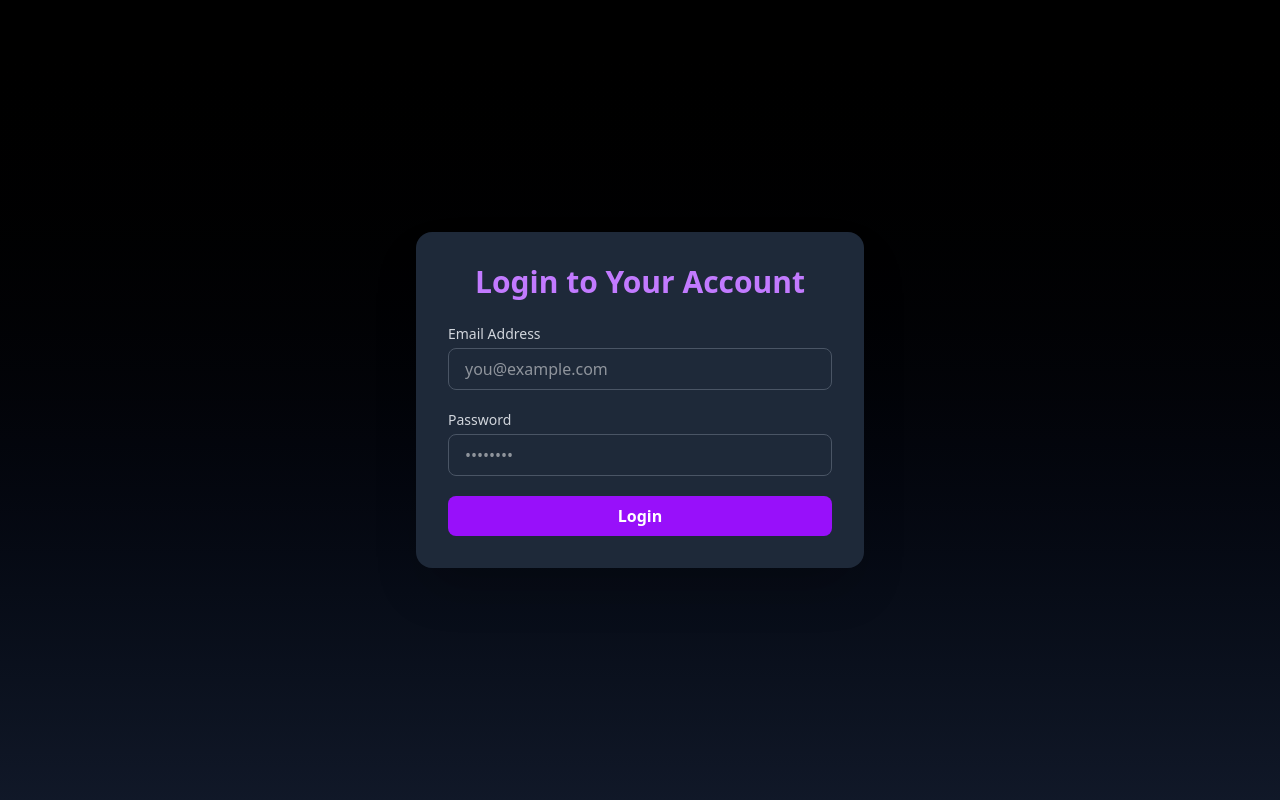
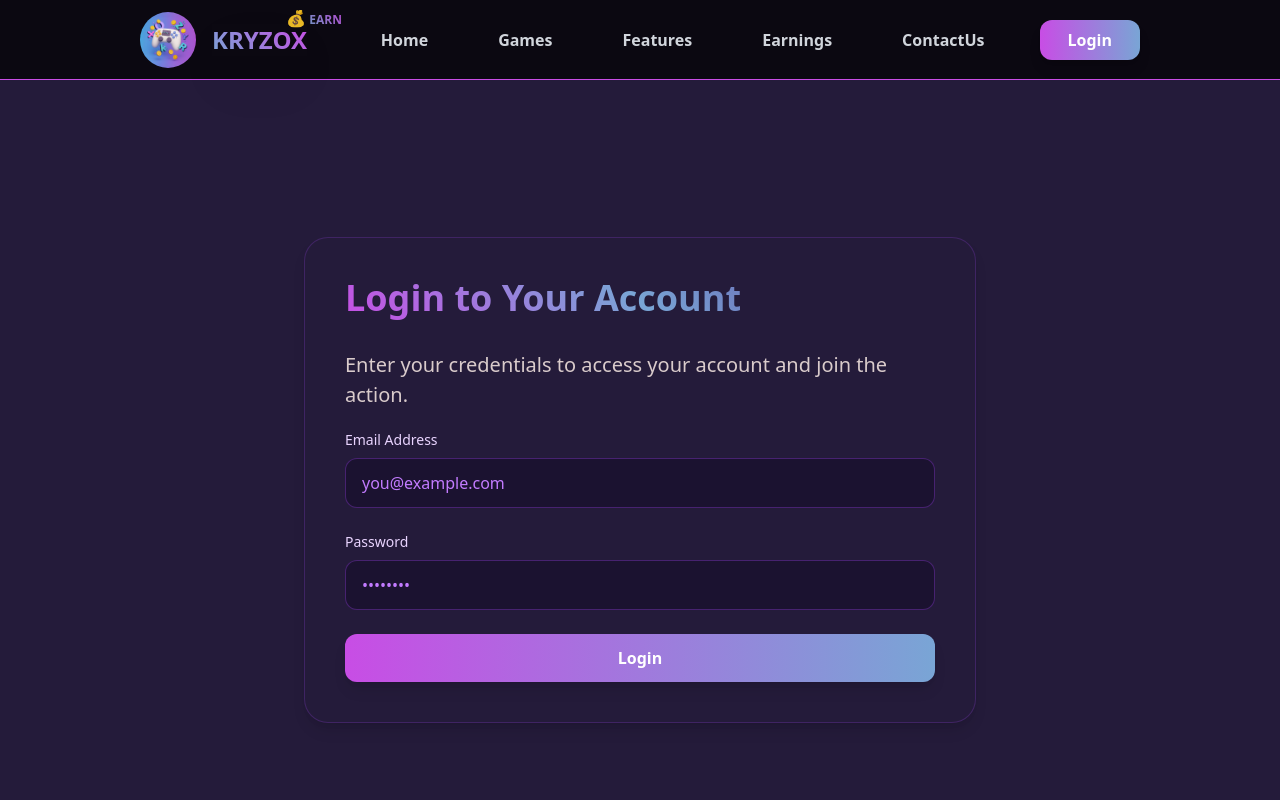
Before and after one commit to aadityasigdel/Kryzox, a React (Vite) app: page /auth/login in a window 1280 px wide. Shown: the top 800 px of the page. Built offline with nearby package versions, Linux system fonts and the light colour scheme.

Commit message:
#feature:add login feature

```diff
--- a/src/app/App.jsx
+++ b/src/app/App.jsx
@@ -1,9 +1,19 @@
 
-import { useSelector } from 'react-redux';
+import { useSelector,useDispatch } from 'react-redux';
 import RouteHandler from "../routes/Routes";
+import { login } from '../store/slices/auth.slice';
+import { useEffect } from 'react';
 const App = () => {
-  const {isAuthenticate}=useSelector(state=>state.auth);
+  const {isLoggedIn,isAuthenticate}=useSelector(state=>state.auth);
+    const dispatch=useDispatch();
   console.log({isAuthenticate});
+  useEffect(()=>{
+if(!isLoggedIn){
+  if(localStorage.getItem("token")){
+    dispatch(login());
+  }
+}
+  },[])
   return (
     <div>
       {/* {
--- a/src/components/Footer/pages/AcceptableUsePolicy.jsx
+++ b/src/components/Footer/pages/AcceptableUsePolicy.jsx
@@ -5,7 +5,6 @@ const AcceptableUsePolicy = () => {
     <div className="bg-[#1B1233] text-white px-6 md:px-16 lg:px-32 py-12">
       <div className="max-w-5xl mx-auto">
         {/* Page Title */}
-             {/* Page Title */}
       <h1 className="text-4xl md:text-5xl font-bold text-center mb-2 relative">
         <span
           className="text-transparent bg-clip-text"
--- a/src/components/Navbar/NavBar.jsx
+++ b/src/components/Navbar/NavBar.jsx
@@ -1,9 +1,11 @@
 import { useState } from "react";
 import { Link as ScrollLink } from "react-scroll";
-
+import { useSelector } from "react-redux";
 import { AlignJustify as Hamburger, X } from "lucide-react"; //handlebar
 import "./navbar.css";
 import clsx from "clsx";
+import { NavLink } from "react-router-dom";
+import { use } from "react";
 // navbar links
 const navLinks = [
   { name: "Home", path: "#", id: "home" },
@@ -41,8 +43,35 @@ const Logo = () => {
 //   )
 //  }
 
+// login button
+
+const LoginBtn = ({ children, className }) => {
+  return (
+    <button
+      className={clsx(
+        "px-7 py-2 text-white font-semibold rounded-xl shadow-lg transition-all duration-500 bg-[length:200%_100%] hover:bg-[position:100%_0]",
+        className
+      )}
+      style={{
+        backgroundImage: "linear-gradient(to right, #c84de5, #79a5d5, #5e41a1)",
+      }}
+    >
+      {children}
+    </button>
+  );
+};
+
+// logged in user profile
+const LoggedInUserProfile = ({ userData }) => {
+  console.log({userName:userData?.name})
+  return (
+    <div className="flex gap-2">
+      <p className="text-white">{userData?.name || "Radhe"}</p>
+    </div>
+  );
+};
 // design navigation for mobile
-const MobileNavigation = ({ setIsMobileNavOpen, isMobileNavOpen }) => {
+const MobileNavigation = ({ setIsMobileNavOpen, isMobileNavOpen ,isLoggedIn,loggedInUserInfo }) => {
   return (
     <div
       className={clsx(
@@ -77,6 +106,13 @@ const MobileNavigation = ({ setIsMobileNavOpen, isMobileNavOpen }) => {
             {item.name}
           </ScrollLink>
         ))}
+        {!isLoggedIn ? (
+          <NavLink to="/auth/login">
+            <LoginBtn>Login</LoginBtn>
+          </NavLink>
+        ) : (
+          <LoggedInUserProfile userData={loggedInUserInfo} />
+        )}
       </div>
     </div>
   );
@@ -84,10 +120,14 @@ const MobileNavigation = ({ setIsMobileNavOpen, isMobileNavOpen }) => {
 
 const NavBar = () => {
   const [isMobileNavOpen, setIsMobileNavOpen] = useState(false);
+  const { isLoggedIn, loggedInUserInfo } = useSelector((state) => state.auth);
+  console.log({ loggedInUserInfo });
   return (
     <nav className="h-[80px] w-full max-w-[1600px] fixed top-0 z-20  bg-[#0B0811] text-white flex items-center justify-between px-3 border-b border-b-[#c84de5] md:px-7 lg:px-35">
       {/* logo section */}
       <Logo />
+      {/* navlink contianer */}
+      <div className="flex gap-10 items-center">
         <ul className="list-none h-auto w-auto bg font-semibold text-gray-300 hidden md:gap-5 lg:gap-10 md:flex">
           {navLinks.map((link) => (
             <li key={link.name} className="cursor-pointer">
@@ -111,10 +151,22 @@ const NavBar = () => {
             </li>
           ))}
         </ul>
+        {!isLoggedIn ? (
+          <NavLink to="/auth/login">
+            <LoginBtn className="hidden md:block" userData={loggedInUserInfo}>
+              Login
+            </LoginBtn>
+          </NavLink>
+        ) : (
+          <LoggedInUserProfile userData={loggedInUserInfo}/>
+        )}
+      </div>
       {/* hamburger menu for mobile devices */}
       <MobileNavigation
         setIsMobileNavOpen={setIsMobileNavOpen}
         isMobileNavOpen={isMobileNavOpen}
+        isLoggedIn={isLoggedIn}
+        loggedInUserInfo={loggedInUserInfo}
       />
 
       <Hamburger
--- a/src/components/auth/Login.jsx
+++ b/src/components/auth/Login.jsx
@@ -1,10 +1,11 @@
 import React, { useState, useEffect } from "react";
 import usePostData from "../../hooks/postData";
-import toast from "react-hot-toast";
 import { useDispatch } from "react-redux";
 import ClipLoader from "react-spinners/ClipLoader";
-import { login,setRole } from "../../store/slices/auth.slice";
+import { login, setRole,setLoggedData } from "../../store/slices/auth.slice";
 import { useNavigate } from "react-router-dom";
+import NavBar from "../Navbar/NavBar";
+import Footer from "../Footer/Footer";
 
 export default function LoginPage() {
   const [formData, setFormData] = useState({
@@ -16,16 +17,22 @@ export default function LoginPage() {
   const navigate = useNavigate();
   const { postData, result, responseError, loading, statusCode } =
     usePostData();
+  const [isSuccess, setIsSuccess] = useState(false);
 
   useEffect(() => {
-    console.log({statusCodeFromLogin:statusCode});
     if (statusCode === 200) {
-      toast.success(result?.message || "Login successful");
-      localStorage.setItem("token", JSON.stringify("Bearer "+result?.token));
+      localStorage.setItem("token", JSON.stringify("Bearer " + result?.token));
       dispatch(login());
-      if(result?.user?.roles[0]?.name === "ROLE_ADMIN") {
+      if (result?.user?.roles[0]?.name === "ROLE_ADMIN") {
         dispatch(setRole({ role: "ROLE_ADMIN" }));
       }
+      setIsSuccess(true);
+      const timer = setTimeout(() => {
+        setIsSuccess(false);
+        dispatch(setLoggedData(result?.user));
+        navigate("/");
+      }, 3000);
+      return () => clearTimeout(timer);
     }
     if (responseError) {
       toast.error(responseError?.response?.data?.message || "Failed to login");
@@ -43,15 +50,40 @@ export default function LoginPage() {
   };
 
   return (
-    <div className="min-h-screen flex items-center justify-center bg-gradient-to-b from-black to-gray-900 px-4">
-      <div className="w-full max-w-md bg-gray-800 p-8 rounded-2xl shadow-2xl text-white space-y-6">
-        <h2 className="text-3xl font-bold text-center text-purple-400">
+    <div className="">
+      <NavBar />
+      <div className="w-full min-h-screen bg-[#241B3A] flex items-center justify-center py-16 px-4 mt-[80px]">
+        <div className="w-full max-w-2xl bg-[#241B3A] p-10 rounded-3xl shadow-lg border border-purple-500/20 space-y-6">
+          {/* Heading */}
+          <h2
+            className="text-2xl font-semibold pb-2 md:text-4xl md:text-left text-center"
+            style={{
+              background: "linear-gradient(45deg, #c84de5, #79a5d5, #5e41a1)",
+              WebkitBackgroundClip: "text",
+              color: "transparent",
+            }}
+          >
             Login to Your Account
           </h2>
+          <p className="text-[14px] inline text-[#d9cbcb] md:text-[20px] md:text-left text-center">
+            Enter your credentials to access your account and join the action.
+          </p>
 
-        <form className="space-y-5" onSubmit={loginHandler}>
+          {/* Success Message */}
+          {isSuccess && (
+            <p className="text-center text-lg font-semibold text-green-400 mt-4">
+              ✅ Login successful!
+            </p>
+          )}
+
+          {/* Form */}
+          <form className="space-y-6 mt-5" onSubmit={loginHandler}>
+            {/* Email */}
             <div>
-            <label htmlFor="username" className="block mb-1 text-sm text-gray-300">
+              <label
+                htmlFor="username"
+                className="block text-sm font-medium text-purple-200 mb-2"
+              >
                 Email Address
               </label>
               <input
@@ -60,14 +92,15 @@ export default function LoginPage() {
                 placeholder="you@example.com"
                 onChange={handleInput}
                 required
-              className="w-full px-4 py-2 rounded-lg bg-gray-800 text-white border border-gray-600 focus:outline-none focus:ring-2 focus:ring-purple-500"
+                className="w-full px-4 py-3 bg-[#1B1230] border border-purple-500/30 rounded-xl text-white placeholder-purple-400 focus:outline-none focus:border-purple-400 focus:ring-1 focus:ring-purple-400 transition-all"
               />
             </div>
 
+            {/* Password */}
             <div>
               <label
                 htmlFor="password"
-              className="block mb-1 text-sm text-gray-300"
+                className="block text-sm font-medium text-purple-200 mb-2"
               >
                 Password
               </label>
@@ -77,19 +110,26 @@ export default function LoginPage() {
                 placeholder="••••••••"
                 onChange={handleInput}
                 required
-              className="w-full px-4 py-2 rounded-lg bg-gray-800 text-white border border-gray-600 focus:outline-none focus:ring-2 focus:ring-purple-500"
+                className="w-full px-4 py-3 bg-[#1B1230] border border-purple-500/30 rounded-xl text-white placeholder-purple-400 focus:outline-none focus:border-purple-400 focus:ring-1 focus:ring-purple-400 transition-all"
               />
             </div>
 
+            {/* Submit */}
             <button
               type="submit"
               disabled={loading}
-            className="w-full py-2 rounded-lg bg-purple-600 hover:bg-purple-700 transition font-semibold text-white"
+              className="w-full py-3 text-white font-semibold rounded-xl shadow-lg transition-all duration-500 bg-[length:200%_100%] hover:bg-[position:100%_0]"
+              style={{
+                backgroundImage:
+                  "linear-gradient(to right, #c84de5, #79a5d5, #5e41a1)",
+              }}
             >
               {loading ? <ClipLoader size={20} color="#fff" /> : "Login"}
             </button>
           </form>
         </div>
       </div>
+      <Footer />
+    </div>
   );
 }
--- a/src/store/slices/auth.slice.js
+++ b/src/store/slices/auth.slice.js
@@ -4,22 +4,26 @@ const initialState = {
   isLoggedIn:false,
   isAuthenticate: false,
   role:"ROLE_NORMAL",
+  loggedInUserInfo:{}
 };
 
 const authSlices = createSlice({
   name: "authslice",
   initialState,
   reducers: {
-    login: (state, action) => {
+    login: (state) => {
       state.isLoggedIn = true;
     },
-    logout: (state, action) => {
+    logout: (state) => {
       state.isLoggedIn = false;
     },
-    setRole:(state,action)=>{
+    setRole:(_,action)=>{
       state.role=action.payload.role;
+    },
+    setLoggedData:(state,action)=>{
+      state.loggedInUserInfo=action.payload;
     }
   },
 });
-export const { login, logout ,setRole} = authSlices.actions;
+export const { login, logout ,setRole,setLoggedData} = authSlices.actions;
 export default authSlices.reducer;
```
Also changed, not shown: 1 other file (tests, documents, lock files or other folders). Lines whose indentation alone changed are shown as unchanged.
